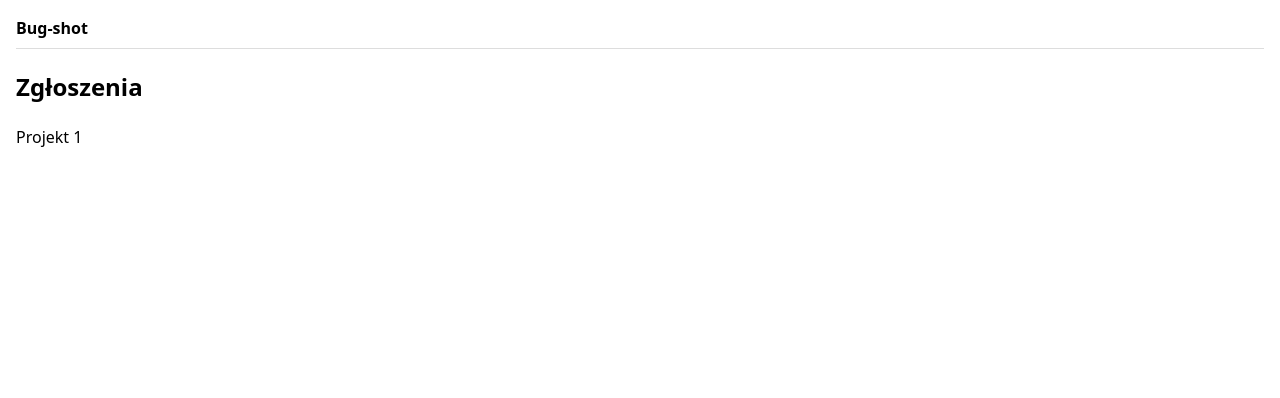
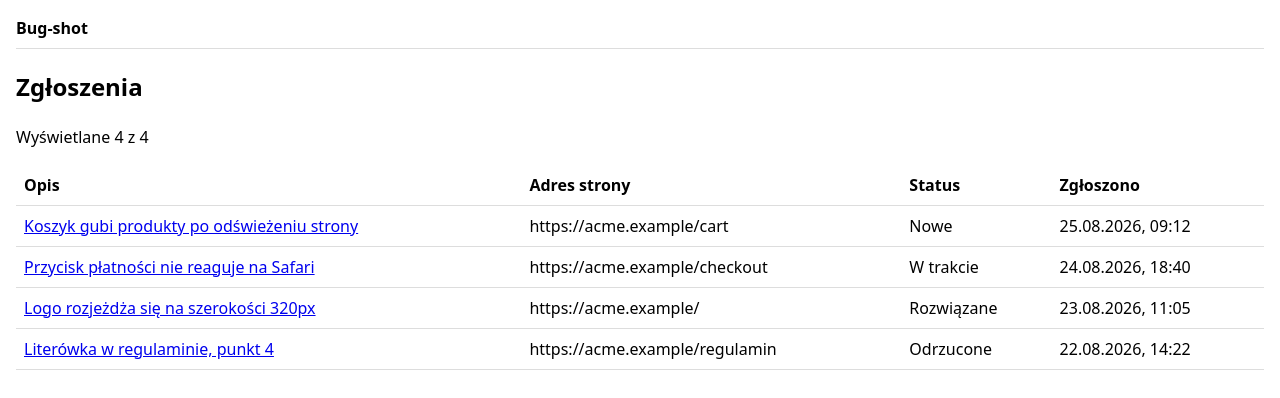
Before and after one commit to MarshallBjorn/bug-shot, a React (Vite) app in the folder frontend/: page /projects/1/tickets in a window 1280 px wide. Shown: the top 398 px of the page. Built offline with nearby package versions, Linux system fonts and the light colour scheme; no server answers.

Commit message:
feat(dashboard): add ticket list view on mock data

```diff
--- /dev/null
+++ b/frontend/src/components/TicketTable.tsx
@@ -0,0 +1,41 @@
+import { Link } from 'react-router'
+import { formatDateTime, formatStatus } from '../format'
+import type { TicketListItem } from '../types'
+
+interface TicketTableProps {
+  projectId: string
+  items: TicketListItem[]
+}
+
+function TicketTable({ projectId, items }: TicketTableProps) {
+  if (items.length === 0) {
+    return <p>Brak zgłoszeń.</p>
+  }
+
+  return (
+    <table className="ticket-table">
+      <thead>
+        <tr>
+          <th>Opis</th>
+          <th>Adres strony</th>
+          <th>Status</th>
+          <th>Zgłoszono</th>
+        </tr>
+      </thead>
+      <tbody>
+        {items.map((ticket) => (
+          <tr key={ticket.id}>
+            <td>
+              <Link to={`/projects/${projectId}/tickets/${ticket.id}`}>{ticket.description}</Link>
+            </td>
+            <td>{ticket.pageUrl}</td>
+            <td>{formatStatus(ticket.status)}</td>
+            <td>{formatDateTime(ticket.reportedAt ?? ticket.receivedAt)}</td>
+          </tr>
+        ))}
+      </tbody>
+    </table>
+  )
+}
+
+export default TicketTable
--- /dev/null
+++ b/frontend/src/format.ts
@@ -0,0 +1,22 @@
+import type { TicketStatus } from './types'
+
+const statusLabels: Record<TicketStatus, string> = {
+  New: 'Nowe',
+  InProgress: 'W trakcie',
+  Resolved: 'Rozwiązane',
+  Rejected: 'Odrzucone',
+  Deleted: 'Usunięte',
+}
+
+const dateTimeFormat = new Intl.DateTimeFormat('pl-PL', {
+  dateStyle: 'short',
+  timeStyle: 'short',
+})
+
+export function formatStatus(status: TicketStatus) {
+  return statusLabels[status] ?? status
+}
+
+export function formatDateTime(value: string | null) {
+  return value ? dateTimeFormat.format(new Date(value)) : '-'
+}
--- a/frontend/src/index.css
+++ b/frontend/src/index.css
@@ -19,3 +19,16 @@ body {
   font-weight: 600;
   text-decoration: none;
 }
+
+.ticket-table {
+  border-collapse: collapse;
+  width: 100%;
+}
+
+.ticket-table th,
+.ticket-table td {
+  border-bottom: 1px solid #ddd;
+  padding: 0.5rem;
+  text-align: left;
+  vertical-align: top;
+}
--- /dev/null
+++ b/frontend/src/mocks/tickets.ts
@@ -0,0 +1,45 @@
+import type { PagedResult, TicketListItem } from '../types'
+
+export const mockTickets: PagedResult<TicketListItem> = {
+  items: [
+    {
+      id: '3f7c1c2e-0f4a-4a1d-9a4b-2b5f0d1c8a11',
+      description: 'Koszyk gubi produkty po odświeżeniu strony',
+      pageUrl: 'https://acme.example/cart',
+      status: 'New',
+      reportedAt: '2026-08-25T09:12:33+00:00',
+      receivedAt: '2026-08-25T09:12:34+00:00',
+      updatedAt: '2026-08-25T09:12:34+00:00',
+    },
+    {
+      id: '9c2b7a44-5d61-4f0e-8a77-1c9d3e6b4f22',
+      description: 'Przycisk płatności nie reaguje na Safari',
+      pageUrl: 'https://acme.example/checkout',
+      status: 'InProgress',
+      reportedAt: '2026-08-24T18:40:02+00:00',
+      receivedAt: '2026-08-24T18:40:05+00:00',
+      updatedAt: '2026-08-25T07:15:00+00:00',
+    },
+    {
+      id: 'b18d5f90-6e33-4c2a-9f51-70a2c4d8e933',
+      description: 'Logo rozjeżdża się na szerokości 320px',
+      pageUrl: 'https://acme.example/',
+      status: 'Resolved',
+      reportedAt: null,
+      receivedAt: '2026-08-23T11:05:44+00:00',
+      updatedAt: '2026-08-24T09:30:12+00:00',
+    },
+    {
+      id: 'd4a0e7c1-2f88-4b6d-83b0-5e6f1a9c2d44',
+      description: 'Literówka w regulaminie, punkt 4',
+      pageUrl: 'https://acme.example/regulamin',
+      status: 'Rejected',
+      reportedAt: '2026-08-22T14:22:10+00:00',
+      receivedAt: '2026-08-22T14:22:11+00:00',
+      updatedAt: '2026-08-22T16:01:37+00:00',
+    },
+  ],
+  total: 4,
+  page: 1,
+  pageSize: 20,
+}
--- a/frontend/src/pages/TicketListPage.tsx
+++ b/frontend/src/pages/TicketListPage.tsx
@@ -1,12 +1,15 @@
 import { useParams } from 'react-router'
+import TicketTable from '../components/TicketTable'
+import { mockTickets } from '../mocks/tickets'
 
 function TicketListPage() {
-  const { projectId } = useParams()
+  const { projectId = '' } = useParams()
 
   return (
     <>
       <h2>Zgłoszenia</h2>
-      <p>Projekt {projectId}</p>
+      <p>Wyświetlane {mockTickets.items.length} z {mockTickets.total}</p>
+      <TicketTable projectId={projectId} items={mockTickets.items} />
     </>
   )
 }
--- /dev/null
+++ b/frontend/src/types.ts
@@ -0,0 +1,18 @@
+export type TicketStatus = 'New' | 'InProgress' | 'Resolved' | 'Rejected' | 'Deleted'
+
+export interface TicketListItem {
+  id: string
+  description: string
+  pageUrl: string
+  status: TicketStatus
+  reportedAt: string | null
+  receivedAt: string
+  updatedAt: string
+}
+
+export interface PagedResult<T> {
+  items: T[]
+  total: number
+  page: number
+  pageSize: number
+}
```
